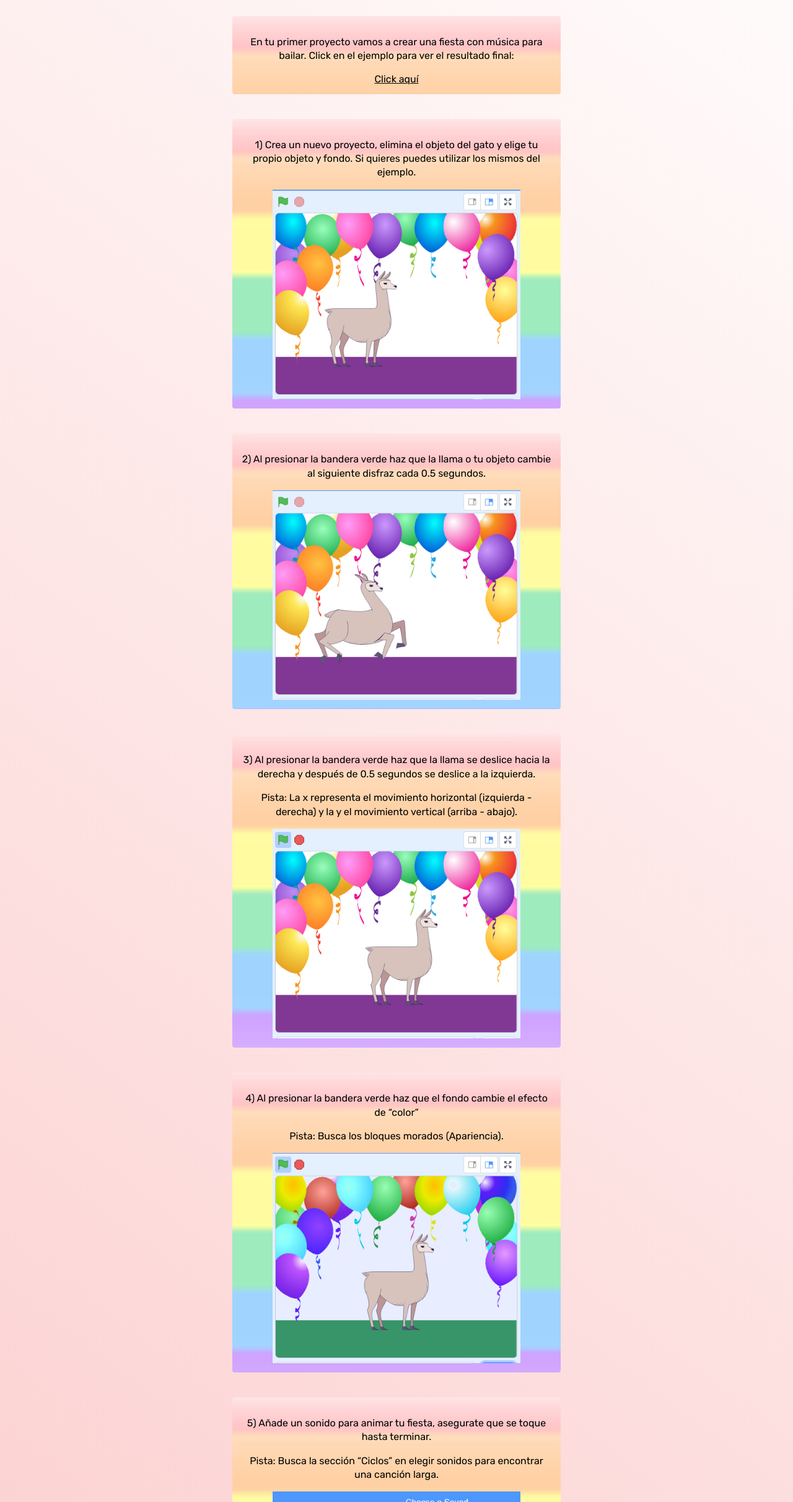
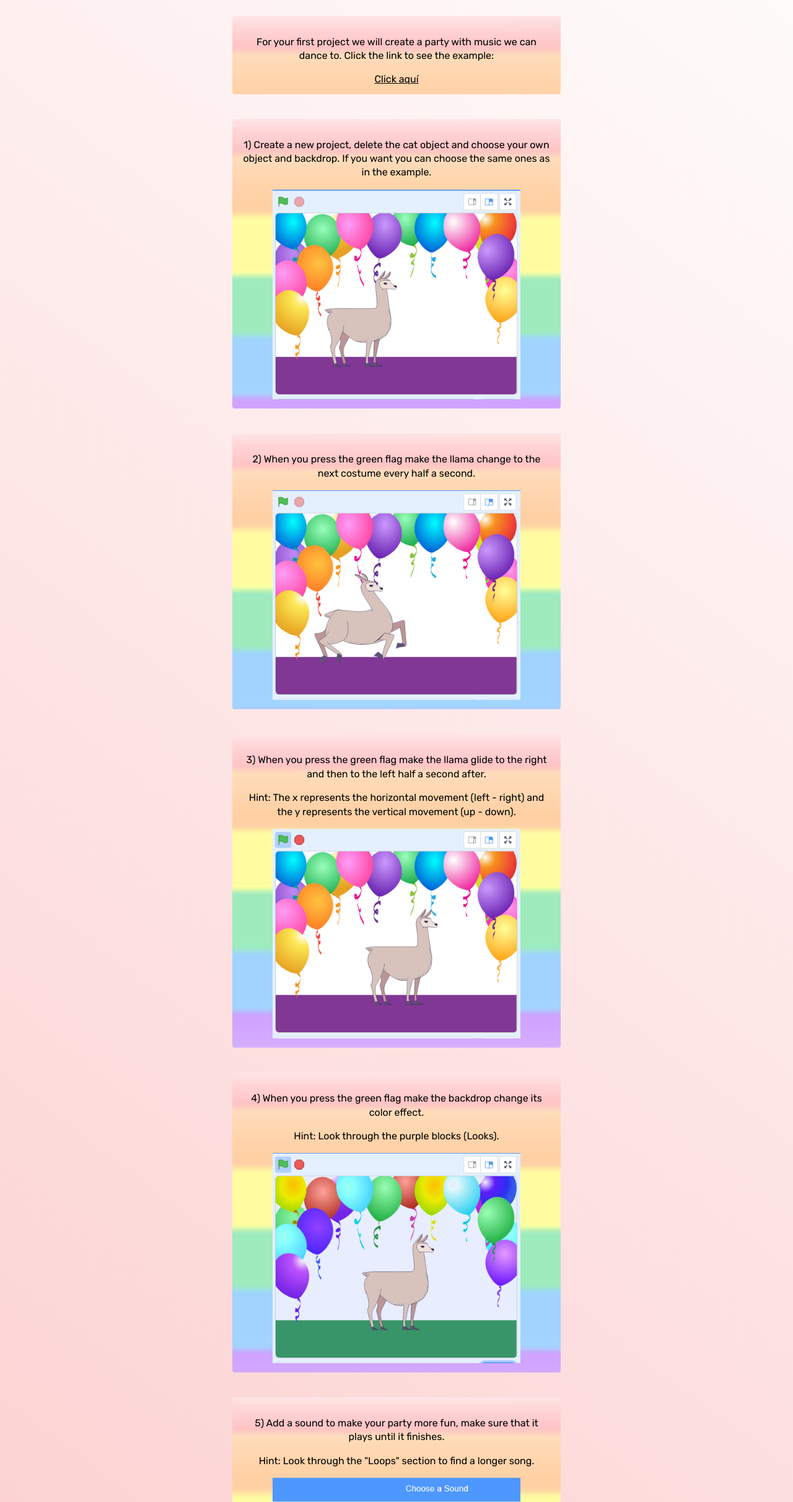
Before and after one commit to artcodeacademy/llama-style-party, a plain HTML site: page index.html in a window 1280 px wide. Shown: the part 377-2800 px from the top of the page at 62% size. Drawn offline with Linux system fonts and the light colour scheme.

Commit message:
Update index.html

```diff
--- a/index.html
+++ b/index.html
@@ -1,5 +1,5 @@
 <head>
-	<title>Fiesta Llama-Style</title>
+	<title>Party Llama-Style</title>
 	<link rel="stylesheet" type="text/css" href="index.css">
 	<link href="https://fonts.googleapis.com/css?family=Rubik&display=swap" rel="stylesheet">
 	<link rel="stylesheet" href="https://use.fontawesome.com/releases/v5.0.13/css/all.css" integrity="sha384-DNOHZ68U8hZfKXOrtjWvjxusGo9WQnrNx2sqG0tfsghAvtVlRW3tvkXWZh58N9jp" crossorigin="anonymous">
@@ -17,44 +17,44 @@
 		</ul>
 	</div>
 
-	<h1>Fiesta Llama-Style</h1>
+	<h1>Party Llama-Style</h1>
 	<div class="container">
 		<div class="block">
-			<p>En tu primer proyecto vamos a crear una fiesta con música para bailar. Click en el ejemplo para ver el resultado final:</p>
+			<p>For your first project we will create a party with music we can dance to. Click the link to see the example:</p>
           <a href="https://scratch.mit.edu/projects/315983379/">Click aquí</a>
 		</div>
 		<div class="block">
-			<p>1) Crea un nuevo proyecto, elimina el objeto del gato y elige tu propio objeto y fondo. Si quieres puedes utilizar los mismos del ejemplo.</p>
+			<p>1) Create a new project, delete the cat object and choose your own object and backdrop. If you want you can choose the same ones as in the example.</p>
 			<img src="Fiesta Llama-Style 1.jpg" alt="pic1" class="image">
 		</div>
 		<div class="block">
-			<p>2) Al presionar la bandera verde haz que la llama o tu objeto cambie al siguiente disfraz cada 0.5 segundos.</p>
+			<p>2) When you press the green flag make the llama change to the next costume every half a second.</p>
 			<img src="Fiesta Llama-Style 2.jpg" alt="pic2" class="image">
 		</div>
 		<div class="block">
-			<p>3) Al presionar la bandera verde haz que la llama se deslice hacia la derecha y después de 0.5 segundos se deslice a la izquierda.</p>
-<p>Pista: La x representa el movimiento horizontal (izquierda - derecha) y la y el movimiento vertical (arriba - abajo).</p>
+			<p>3) When you press the green flag make the llama glide to the right and then to the left half a second after.</p>
+<p>Hint: The x represents the horizontal movement (left - right) and the y represents the vertical movement (up - down).</p>
 			<img src="Fiesta Llama-Style 3.jpg" alt="pic3" class="image">
 		</div>
 		<div class="block">
-			<p>4) Al presionar la bandera verde haz que el fondo cambie el efecto de “color”</p>
-<p>Pista: Busca los bloques morados (Apariencia).</p>
+			<p>4) When you press the green flag make the backdrop change its color effect.</p>
+<p>Hint: Look through the purple blocks (Looks).</p>
 			<img src="Fiesta Llama-Style 4.jpg" alt="pic4" class="image">
 		</div>
 		<div class="block">
-			<p>5) Añade un sonido para animar tu fiesta, asegurate que se toque hasta terminar.</p>
-<p>Pista: Busca la sección “Ciclos” en elegir sonidos para encontrar una canción larga.</p>
+			<p>5) Add a sound to make your party more fun, make sure that it plays until it finishes.</p>
+<p>Hint: Look through the "Loops" section to find a longer song.</p>
 			<img src="Party Llama-Style 5.jpg" alt="pic5" class="image">
 		</div>
 		<div class="block">
-			<p>6) Por ultimo, haz que la llama diga un mensaje divertido por 3 segundos como “A bailar llama-style!”</p>
+			<p>6) Finally, make the llama say something fun for 3 seconds like "Let's dance llama-style!"</p>
 			<img src="Party Llama-Style 6.jpg" alt="pic6" class="image">
 		</div>
     <div class="block">
-			<p>Bonus: intenta personalizar tu fiesta invitando a más amigos (objetos) y cambiando de música y fondo.</p>
+			<p>Bonus: Try to personalize your party inviting more friends (more objects) and changing the music or backdrops.</p>
 		</div>
     <div class="block">
-			<p>*** Importante: No olvides siempre guardar tu proyecto y compartirlo cuando lo termines.</p>
+			<p>*** Important: Always remember to save your project and share it when you're done.</p>
 		</div>
 
 	</div>
```
